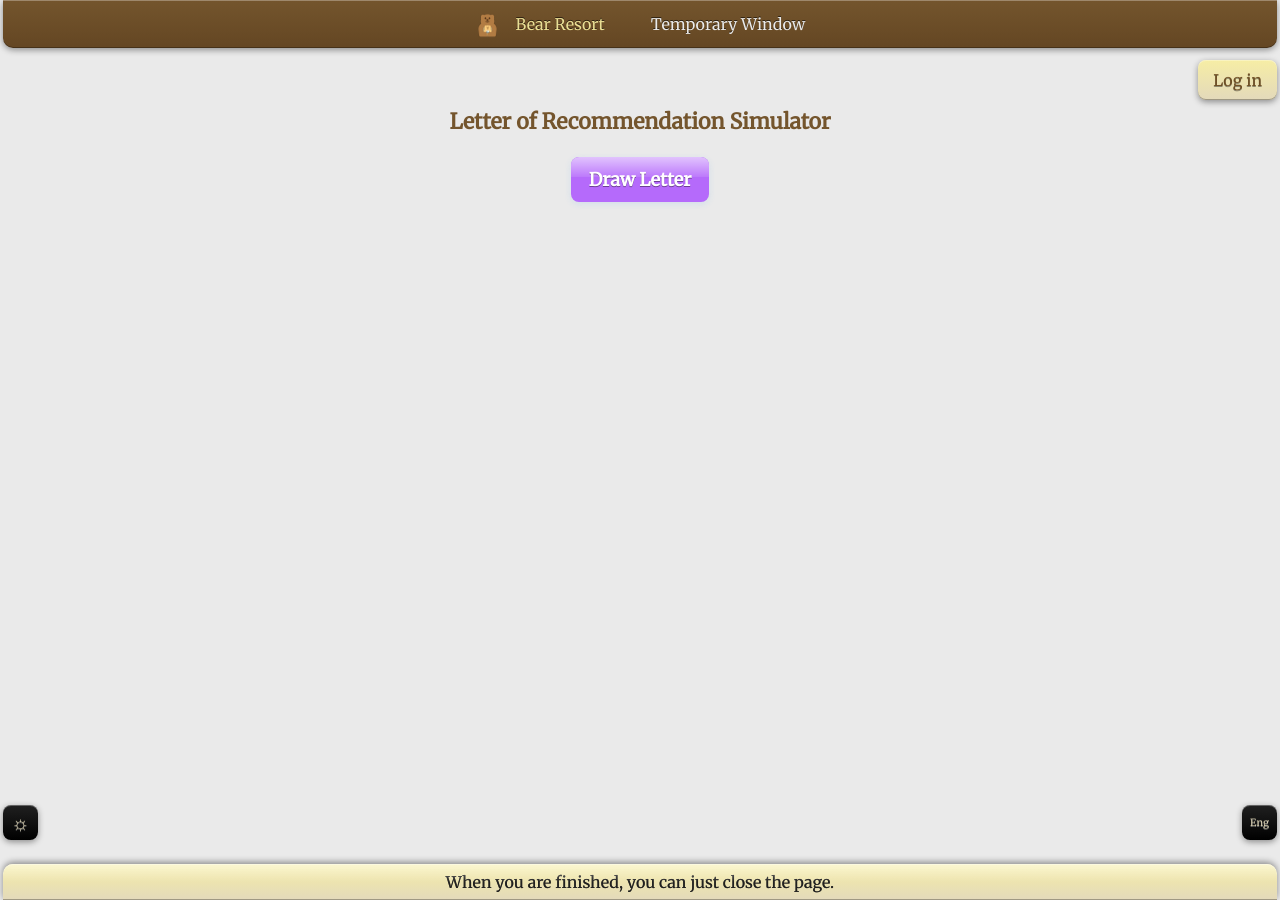
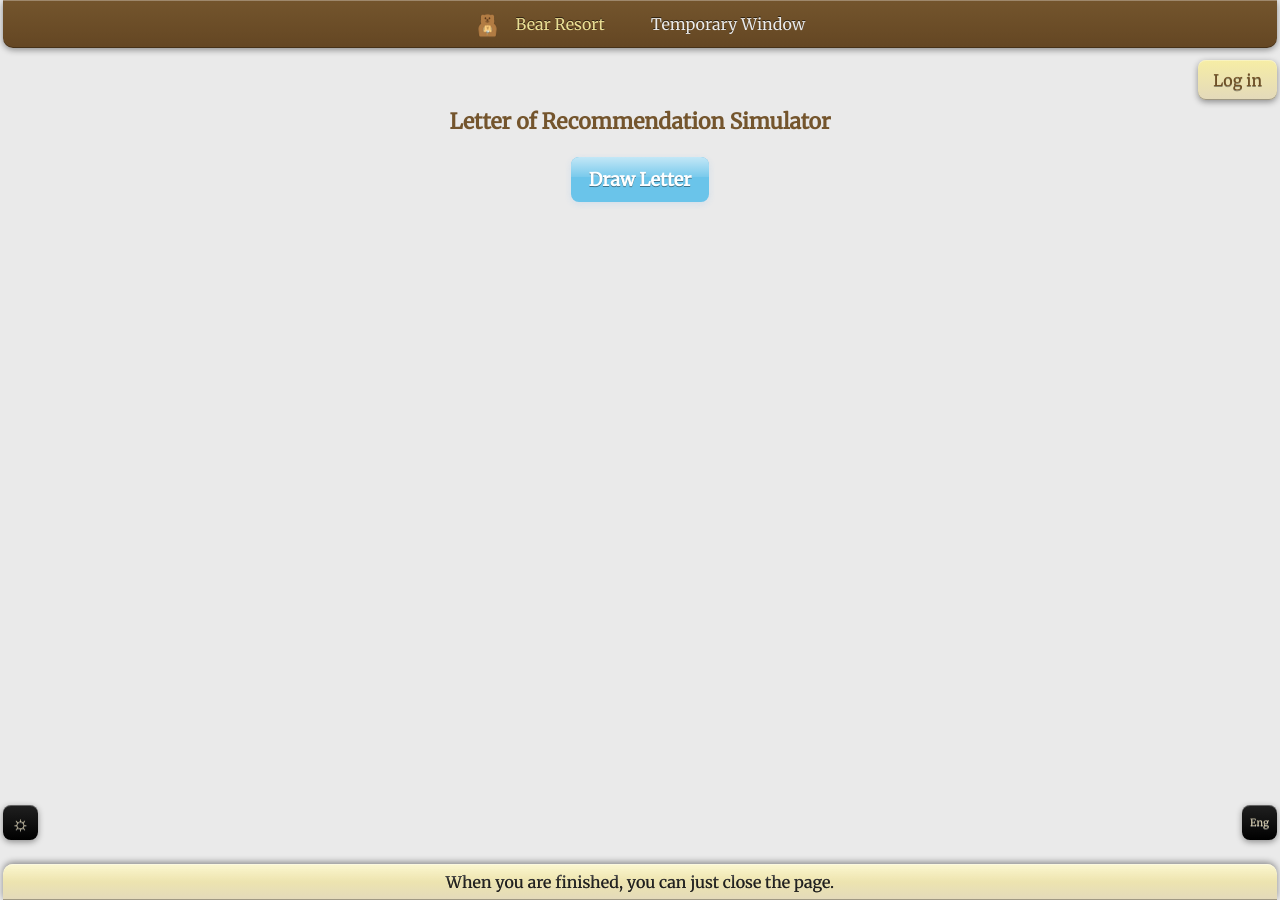
Before and after one commit to Bear-Resort/bear-resort.github.io, a Jekyll site: the page built from rec/index.html, in a window 1280 px wide. Built offline with Jekyll 4.4.1, drawn with Linux system fonts in a browser that asks for light colours.

Commit message:
updates on some stylings

```diff
--- a/rec/index.html
+++ b/rec/index.html
@@ -205,7 +205,7 @@ title-chn: "推荐信模拟器"
 }
 button {
     display: inline-block;
-    background: #B56AFB;
+    background: #6ac4ea;
     color: #fff;
     padding: 11px 18px;
     border:none;
@@ -223,7 +223,7 @@ button:disabled {
     cursor: not-allowed;
 }
 button.giveup {
-    background: #FF3C3C;
+    background: #cc4444;
 }
 .hand-hint {
     position: absolute;
@@ -271,7 +271,7 @@ button.giveup {
 .result-msg {
     font-size: 22px;
     margin-top: 32px;
-    color: #246;
+    color: rgb(70, 110, 150);
     font-weight: 600;
     letter-spacing: 0.05em;
 }
@@ -495,11 +495,11 @@ function cardPolishHandler(e) {
             updateCardVisuals(card, gameState.tier, gameState.polishCount);
             if (gameState.tier==='legend') {
                 updateCardVisuals(card, gameState.tier, gameState.polishCount, true);
-                finishGame('You received a LEGEND tier letter! Principal writes you a glowing review!', true);
+                finishGame('You received a LEGEND tier letter! Strongest recommendation ever!', true);
                 showDrawIfFinalized();
             } else if (gameState.polishCount >= gameState.maxPolishes) {
                 updateCardVisuals(card, gameState.tier, gameState.polishCount, true);
-                finishGame('All polishes used!', true);
+                finishGame('You have used all changes to polish! Are you good with this?', true);
                 showDrawIfFinalized();
             } else {
                 document.getElementById('giveUpBtn').disabled = false;
```
